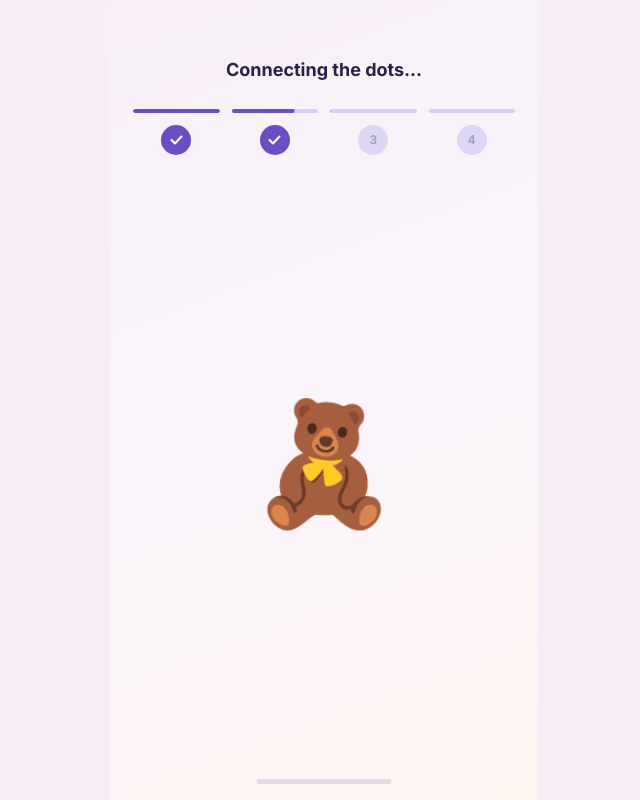
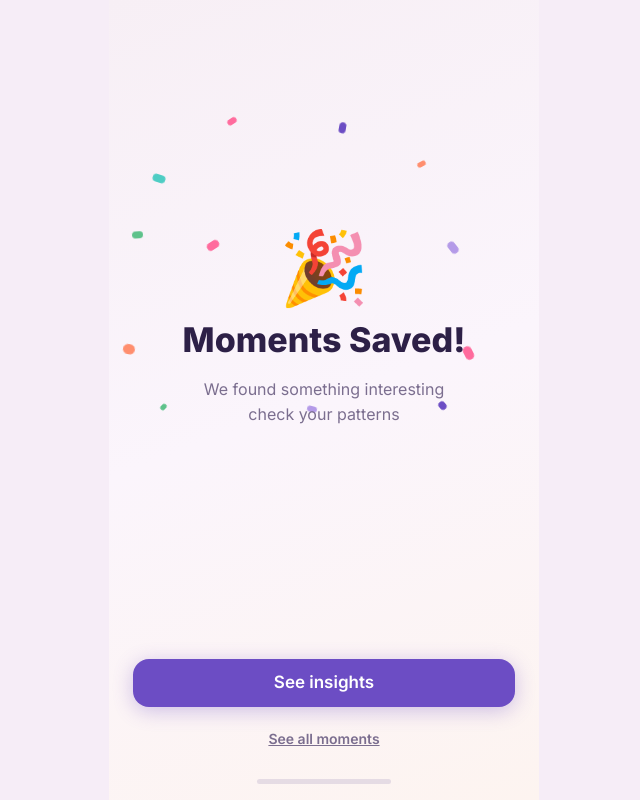
Before and after one commit to capricarun/TinyPal, a React (Vite) app: page /TinyPal/processing in a window 1280 px wide. Shown: the whole page, without its empty margins (316-956 px from the left). Built offline with nearby package versions, Linux system fonts and the light colour scheme.

Commit message:
Processing: 1s steps, Tinu SVG mascot, no fade, updated success copy

```diff
--- a/src/app/pages/Processing.tsx
+++ b/src/app/pages/Processing.tsx
@@ -12,7 +12,8 @@ const STEPS = [
   "Almost there...",
 ];
 
-const STEP_DURATION = 3000;
+const STEP_DURATION = 1000;
+const TICK_MS = 50;
 
 const CONFETTI_DATA = [
   { left: 46,  top: 140, w: 8,  h: 13, color: "#4ecdc4",  rot: 158,  delay: 0    },
@@ -29,12 +30,47 @@ const CONFETTI_DATA = [
   { left: 100, top: 230, w: 8,  h: 13, color: "#ff6b9d",  rot: 165,  delay: 0.35 },
 ];
 
-const TICK_MS = 50;
+/* ── Tinu mascot SVG ── */
+function TinuMascot() {
+  return (
+    <svg viewBox="0 0 260 260" width="220" height="220" xmlns="http://www.w3.org/2000/svg">
+      <defs>
+        <filter id="tinu-glow" x="-60%" y="-60%" width="220%" height="220%">
+          <feGaussianBlur stdDeviation="24" />
+        </filter>
+      </defs>
+
+      {/* Colourful glow blobs */}
+      <ellipse cx="112" cy="108" rx="72" ry="70" fill="#7c3aed" opacity="0.65" filter="url(#tinu-glow)" />
+      <ellipse cx="158" cy="104" rx="66" ry="62" fill="#e879f9" opacity="0.60" filter="url(#tinu-glow)" />
+      <ellipse cx="145" cy="162" rx="70" ry="65" fill="#f97316" opacity="0.58" filter="url(#tinu-glow)" />
+      <ellipse cx="100" cy="148" rx="62" ry="60" fill="#3b82f6" opacity="0.50" filter="url(#tinu-glow)" />
+
+      {/* White face */}
+      <circle cx="130" cy="128" r="80" fill="white" />
+
+      {/* Orange glasses — left lens */}
+      <circle cx="105" cy="124" r="27" fill="none" stroke="#f97316" strokeWidth="10" strokeLinejoin="round" />
+      {/* Orange glasses — right lens */}
+      <circle cx="157" cy="124" r="27" fill="none" stroke="#f97316" strokeWidth="10" strokeLinejoin="round" />
+      {/* Temple left */}
+      <line x1="78"  y1="122" x2="63"  y2="117" stroke="#f97316" strokeWidth="10" strokeLinecap="round" />
+      {/* Temple right */}
+      <line x1="184" y1="122" x2="199" y2="117" stroke="#f97316" strokeWidth="10" strokeLinecap="round" />
+
+      {/* Eyes */}
+      <ellipse cx="105" cy="128" rx="4.5" ry="6" fill="#1e1b4b" />
+      <ellipse cx="157" cy="128" rx="4.5" ry="6" fill="#1e1b4b" />
+
+      {/* Blue smile */}
+      <path d="M 112 150 Q 130 165 148 150" fill="none" stroke="#3b5bdb" strokeWidth="5.5" strokeLinecap="round" />
+    </svg>
+  );
+}
 
 export default function Processing() {
   const navigate = useNavigate();
   const [step, setStep] = useState(0);
-  const [fading, setFading] = useState(false);
   const [stepProgress, setStepProgress] = useState(0);
 
   useEffect(() => {
@@ -48,8 +84,8 @@ export default function Processing() {
     }, TICK_MS);
     const timer = setTimeout(() => {
       clearInterval(interval);
-      setFading(true);
-      setTimeout(() => { setStep((s) => s + 1); setFading(false); setStepProgress(0); }, 280);
+      setStep((s) => s + 1);
+      setStepProgress(0);
     }, STEP_DURATION);
     return () => { clearInterval(interval); clearTimeout(timer); };
   }, [step]);
@@ -65,8 +101,6 @@ export default function Processing() {
         flexDirection: "column",
         background: "linear-gradient(160deg, #f7eff5 0%, #fbf5fc 50%, #fdf4f0 100%)",
         overflow: "hidden",
-        transition: "opacity 0.28s ease",
-        opacity: fading ? 0 : 1,
       }}
     >
       <style>{`
@@ -111,7 +145,6 @@ function ProcessingScreen({ step, stepProgress }: { step: number; stepProgress:
         {[0, 1, 2, 3].map((i) => {
           const isComplete = i < step;
           const isCurrent = i === step;
-          const isInactive = i > step;
           return (
             <Box key={i} sx={{ flex: 1, display: "flex", flexDirection: "column", alignItems: "center", gap: 1.5 }}>
               <LinearProgress
@@ -150,12 +183,12 @@ function ProcessingScreen({ step, stepProgress }: { step: number; stepProgress:
         })}
       </Box>
 
-      {/* Mascot placeholder */}
+      {/* Tinu mascot */}
       <Box
         className="mascot-float"
         sx={{ flex: 1, display: "flex", alignItems: "center", justifyContent: "center" }}
       >
-        <Typography sx={{ fontSize: 120, lineHeight: 1 }}>🧸</Typography>
+        <TinuMascot />
       </Box>
 
       <Box sx={{ display: "flex", justifyContent: "center", pb: 2 }}>
@@ -182,10 +215,13 @@ function MomentSavedScreen({ onNavigate }: { onNavigate: () => void }) {
       <Box sx={{ flex: 1, display: "flex", flexDirection: "column", alignItems: "center", justifyContent: "center", gap: 2, px: 3, zIndex: 1 }}>
         <Typography sx={{ fontSize: 72, lineHeight: 1 }}>🎉</Typography>
         <Typography variant="h4" sx={{ fontWeight: 800, color: "#2d2047", textAlign: "center" }}>
-          Moment saved\!
+          Moments Saved!
         </Typography>
-        <Typography variant="body1" sx={{ color: "#7b6e8f", textAlign: "center", lineHeight: 1.6 }}>
-          We found something interesting — check your patterns
+        <Typography
+          variant="body1"
+          sx={{ color: "#7b6e8f", textAlign: "center", lineHeight: 1.6, whiteSpace: "pre-line" }}
+        >
+          {"We found something interesting\ncheck your patterns"}
         </Typography>
       </Box>
 
```
